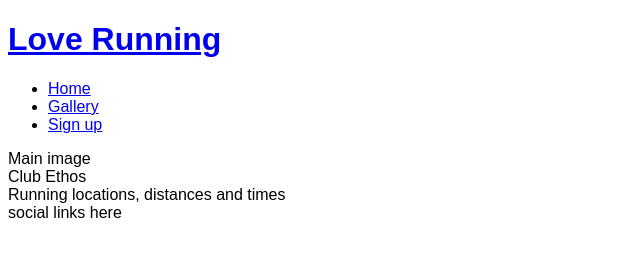
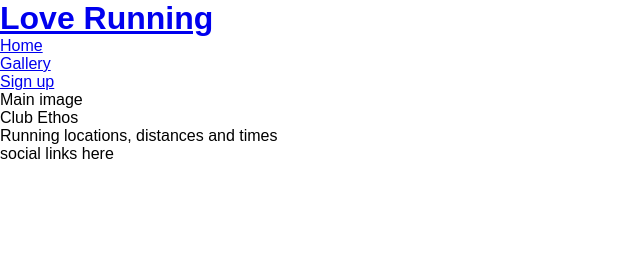
Before and after one commit to Darioc18/love-running, a plain HTML site: page index.html in a window 1280 px wide. Shown: the whole page, without its empty margins (0-640 px from the left). Drawn offline with Linux system fonts and the light colour scheme.

Commit message:
Add google fonts and remove default margins, padding and borders

```diff
--- a/assets/css/style.css
+++ b/assets/css/style.css
@@ -1,3 +1,11 @@
+@import url('https://fonts.googleapis.com/css2?family=Lato:wght@300&family=Oswald&display=swap');
+
+* {
+    margin: 0;
+    padding: 0;
+    border: none;
+}
+
 body {
     font-family: arial;
 }
```
